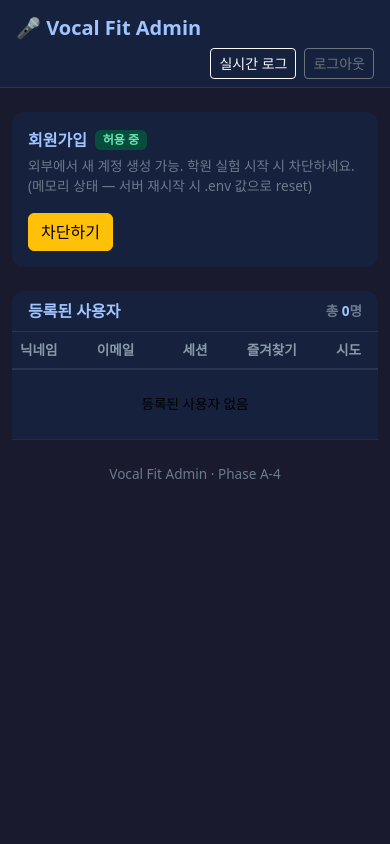
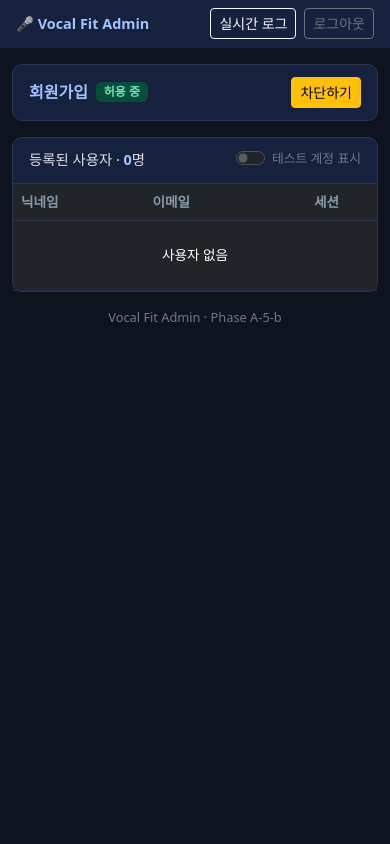
Before and after one commit to kim-jeongwoo/graduation-project, a FastAPI app: page /admin/users in a window 390 px wide. Run offline with FastAPI, Linux system fonts and the light colour scheme; the visitor is signed in with stand-in values (Sample User, id 1).

Commit message:
Phase A-5-b: Admin UI compact + dark theme + test account filter
- data-bs-theme='dark' (users.html, login.html): Bootstrap 다크 자동 적용, 검은 글씨 일괄 해소
- 토글 카드 한 줄 컴팩트화 + '기존 계정 로그인은 정상 동작' 안내
- 사용자 리스트: table-sm, 패딩 축소, 모바일에서 가입일/즐겨찾기/시도 숨김
- _TEST_EMAIL_LIKE_PATTERNS (모듈 상수) + GET /admin/users?show_test=true|false
  · 기본 false → 운영 계정만 / true → 전체 + '운영 N, 테스트 M' 분리 카운트
  · 새 테스트 패턴 생기면 상수에만 추가
- '테스트 계정 표시' switch (form GET, onchange 자동 submit)
- docs/api.md: show_test Query + 테스트 패턴 명시

검증: 200 (default 16명, show_test=true 운영16/테스트0), 외부 admin.vocal-fit.com 200,
  data-bs-theme=dark 적용 확인, 안내·체크박스 키워드 매칭. 통합 테스트는 미실행 (지시).

Co-Authored-By: Claude Sonnet 4.6 <noreply@anthropic.com>

```diff
--- a/vocal-server/app/templates/admin/login.html
+++ b/vocal-server/app/templates/admin/login.html
@@ -1,5 +1,5 @@
 <!DOCTYPE html>
-<html lang="ko">
+<html lang="ko" data-bs-theme="dark">
 <head>
     <meta charset="UTF-8">
     <meta name="viewport" content="width=device-width, initial-scale=1.0">
--- a/vocal-server/app/templates/admin/users.html
+++ b/vocal-server/app/templates/admin/users.html
@@ -1,30 +1,37 @@
 <!DOCTYPE html>
-<html lang="ko">
+<html lang="ko" data-bs-theme="dark">
 <head>
     <meta charset="UTF-8">
     <meta name="viewport" content="width=device-width, initial-scale=1.0">
     <title>사용자 관리 — Vocal Fit Admin</title>
     <link href="https://cdn.jsdelivr.net/npm/bootstrap@5.3.2/dist/css/bootstrap.min.css" rel="stylesheet">
     <style>
-        body { background: #1a1a2e; color: #e0e0e0; min-height: 100vh; }
-        .navbar { background: #16213e; border-bottom: 1px solid #2a3550; }
-        .navbar-brand { color: #a0c4ff !important; font-weight: 600; }
-        .card { background: #16213e; border: none; border-radius: 12px; }
-        .card-header { background: transparent; border-bottom: 1px solid #2a3550; color: #a0c4ff; font-weight: 600; }
+        body { background: #0f1320; }
+        .navbar { background: #16213e; padding: .5rem 1rem; }
+        .navbar-brand { color: #a0c4ff !important; font-weight: 600; font-size: 1rem; }
+        .card { background: #16213e; border: 1px solid #2a3550; border-radius: 10px; }
+        .toggle-card .card-body { padding: .75rem 1rem; }
+        .users-card .card-body { padding: 0; }
+        .users-card .card-header { background: transparent; border-bottom: 1px solid #2a3550; padding: .6rem 1rem; font-size: .9rem; }
         .badge-on { background: #064e3b; color: #6ee7b7; }
         .badge-off { background: #7f1d1d; color: #fca5a5; }
-        .table { color: #e0e0e0; }
-        .table-dark-soft { --bs-table-bg: #16213e; --bs-table-striped-bg: #1a2540; --bs-table-hover-bg: #1f2c4d; }
-        .table thead th { color: #8899aa; border-bottom: 2px solid #2a3550; font-weight: 600; font-size: .85rem; }
-        .table tbody td { border-color: #1f2c4d; vertical-align: middle; }
-        .count-pill { display: inline-block; min-width: 32px; padding: 2px 10px; border-radius: 10px; background: #1a2540; font-size: .85rem; font-weight: 600; color: #a0c4ff; text-align: center; }
-        .count-pill.zero { color: #6b7b8d; background: #16213e; }
-        .meta { color: #6b7b8d; font-size: .85rem; }
-        @media (max-width: 768px) { .hide-mobile { display: none; } .table { font-size: .85rem; } }
+        .table { color: #e0e0e0; margin-bottom: 0; }
+        .table thead th { color: #8899aa; border-bottom: 1px solid #2a3550; font-weight: 600; font-size: .8rem; padding: .5rem .75rem; }
+        .table tbody td { border-color: #1f2c4d; vertical-align: middle; padding: .5rem .75rem; font-size: .9rem; }
+        .table tbody tr:hover td { background: #1a2540; }
+        .count-pill { display: inline-block; min-width: 28px; padding: 1px 8px; border-radius: 8px; background: #1a2540; font-size: .8rem; font-weight: 600; color: #a0c4ff; text-align: center; }
+        .count-pill.zero { color: #4a5870; background: transparent; }
+        .meta { color: #6b7b8d; font-size: .8rem; }
+        .form-check-input:checked { background-color: #4f7df0; border-color: #4f7df0; }
+        @media (max-width: 768px) {
+            .hide-mobile { display: none !important; }
+            .table tbody td, .table thead th { padding: .5rem .5rem; font-size: .85rem; }
+            .navbar-brand { font-size: .9rem; }
+        }
     </style>
 </head>
 <body>
-    <nav class="navbar navbar-expand-lg navbar-dark px-3 py-2">
+    <nav class="navbar d-flex">
         <span class="navbar-brand">🎤 Vocal Fit Admin</span>
         <div class="ms-auto d-flex gap-2">
             <a href="/admin/dashboard" class="btn btn-sm btn-outline-light">실시간 로그</a>
@@ -34,56 +41,58 @@
         </div>
     </nav>
 
-    <div class="container-fluid mt-4" style="max-width: 1200px;">
+    <div class="container-fluid mt-3" style="max-width: 1100px;">
 
-        <!-- 토글 카드 -->
-        <div class="card mb-4">
-            <div class="card-body d-flex flex-wrap align-items-center gap-3">
-                <div class="flex-grow-1">
-                    <div class="d-flex align-items-center gap-2 mb-1">
+        <!-- 토글 카드: 한 줄 컴팩트 -->
+        <div class="card toggle-card mb-3">
+            <div class="card-body d-flex flex-wrap align-items-center gap-2">
                 <strong style="color:#a0c4ff;">회원가입</strong>
                 {% if signup_enabled %}
                 <span class="badge badge-on">허용 중</span>
                 {% else %}
                 <span class="badge badge-off">차단 중</span>
                 {% endif %}
-                    </div>
-                    <div class="meta">
+                <span class="meta ms-2 d-none d-sm-inline">기존 계정 로그인은 정상 동작합니다.</span>
+                <form method="POST" action="/admin/signup-toggle" class="m-0 ms-auto">
                     {% if signup_enabled %}
-                        외부에서 새 계정 생성 가능. 학원 실험 시작 시 차단하세요.
+                    <button type="submit" class="btn btn-sm btn-warning">차단하기</button>
                     {% else %}
-                        외부 가입 차단 중. POST /auth/signup → 403 응답.
-                        {% endif %}
-                        (메모리 상태 — 서버 재시작 시 .env 값으로 reset)
-                    </div>
-                </div>
-                <form method="POST" action="/admin/signup-toggle" class="m-0">
-                    {% if signup_enabled %}
-                    <button type="submit" class="btn btn-warning">차단하기</button>
-                    {% else %}
-                    <button type="submit" class="btn btn-success">허용하기</button>
+                    <button type="submit" class="btn btn-sm btn-success">허용하기</button>
                     {% endif %}
                 </form>
             </div>
         </div>
 
         <!-- 사용자 리스트 -->
-        <div class="card">
-            <div class="card-header d-flex justify-content-between align-items-center">
-                <span>등록된 사용자</span>
-                <span class="meta">총 <strong style="color:#a0c4ff;">{{ total_users }}</strong>명</span>
+        <div class="card users-card">
+            <div class="card-header d-flex justify-content-between align-items-center flex-wrap gap-2">
+                <span>
+                    등록된 사용자 ·
+                    <strong style="color:#a0c4ff;">{{ shown_users }}</strong>명
+                    {% if show_test %}
+                    <span class="meta">(운영 {{ op_count }}, 테스트 {{ test_count }})</span>
+                    {% endif %}
+                </span>
+                <form method="GET" action="/admin/users" class="m-0">
+                    <div class="form-check form-switch">
+                        <input class="form-check-input" type="checkbox" role="switch"
+                               id="show_test" name="show_test" value="true"
+                               onchange="this.form.submit()"
+                               {% if show_test %}checked{% endif %}>
+                        <label class="form-check-label meta" for="show_test">테스트 계정 표시</label>
                     </div>
-            <div class="card-body p-0">
+                </form>
+            </div>
             <div class="table-responsive">
-                    <table class="table table-hover table-dark-soft mb-0">
+                <table class="table table-sm table-hover mb-0">
                     <thead>
                         <tr>
                             <th>닉네임</th>
                             <th>이메일</th>
                             <th class="hide-mobile">가입일시</th>
                             <th class="text-center">세션</th>
-                                <th class="text-center">즐겨찾기</th>
-                                <th class="text-center">시도</th>
+                            <th class="text-center hide-mobile">즐겨찾기</th>
+                            <th class="text-center hide-mobile">시도</th>
                         </tr>
                     </thead>
                     <tbody>
@@ -93,19 +102,18 @@
                             <td>{{ u.email }}</td>
                             <td class="hide-mobile meta">{{ u.created_at.strftime('%Y-%m-%d %H:%M') }}</td>
                             <td class="text-center"><span class="count-pill {% if u.sessions == 0 %}zero{% endif %}">{{ u.sessions }}</span></td>
-                                <td class="text-center"><span class="count-pill {% if u.favorites == 0 %}zero{% endif %}">{{ u.favorites }}</span></td>
-                                <td class="text-center"><span class="count-pill {% if u.attempts == 0 %}zero{% endif %}">{{ u.attempts }}</span></td>
+                            <td class="text-center hide-mobile"><span class="count-pill {% if u.favorites == 0 %}zero{% endif %}">{{ u.favorites }}</span></td>
+                            <td class="text-center hide-mobile"><span class="count-pill {% if u.attempts == 0 %}zero{% endif %}">{{ u.attempts }}</span></td>
                         </tr>
                         {% else %}
-                            <tr><td colspan="6" class="text-center meta py-4">등록된 사용자 없음</td></tr>
+                        <tr><td colspan="6" class="text-center meta py-4">사용자 없음</td></tr>
                         {% endfor %}
                     </tbody>
                 </table>
             </div>
         </div>
-        </div>
 
-        <p class="meta text-center my-4">Vocal Fit Admin · Phase A-4</p>
+        <p class="meta text-center my-3">Vocal Fit Admin · Phase A-5-b</p>
     </div>
 </body>
 </html>
```
Also changed, not shown: vocal-server/app/routers/admin.py (+39 -8 lines), vocal-server/docs/api.md (+3 -1 lines). Lines whose indentation alone changed are shown as unchanged.
